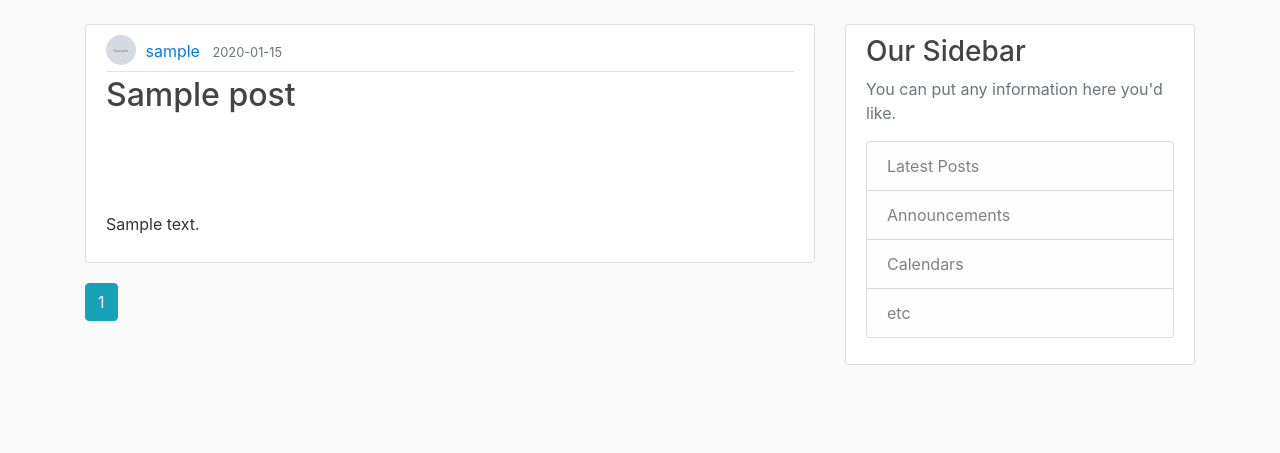
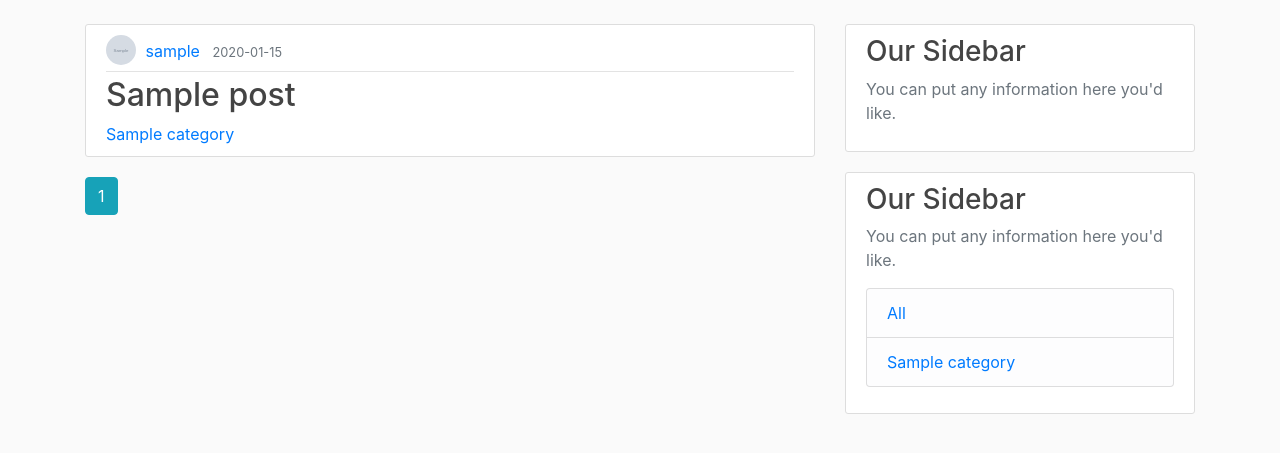
Before and after one commit to k-vx/react-gh-pages, a Flask app: page / in a window 1280 px wide. Shown: the part 56-509 px from the top of the page. Run offline with Flask 2, Linux system fonts and the light colour scheme; tables that the repository leaves empty hold one stand-in row (values such as "Sample post"); grey boxes marked "Sample" are stand-in pictures; some libraries are stand-ins or nearby versions.

Commit message:
right nav by category

```diff
--- a/flaskblog/main/routes.py
+++ b/flaskblog/main/routes.py
@@ -1,6 +1,6 @@
 from flask import Blueprint, render_template, request
 
-from flaskblog.models import Post
+from flaskblog.models import Post, PostCategory
 
 main = Blueprint('main', __name__)
 
@@ -9,7 +9,16 @@
 def home():
     page = request.args.get('page', 1, type=int)
     posts = Post.query.order_by(Post.date_posted.desc()).paginate(page=page, per_page=3)
-    return render_template('main/home.html', posts=posts)
+    post_categories = PostCategory.query.all()
+    return render_template('main/home.html', posts=posts, post_categories=post_categories)
+
+@main.route('/post/<string:category>')
+def posts_by_category(category):
+    page = request.args.get('page', 1, type=int)
+    category = PostCategory.query.filter_by(name=category).first_or_404()
+    posts = Post.query.filter_by(category=category).order_by(Post.date_posted.desc()).paginate(page=page, per_page=3)
+    post_categories = PostCategory.query.all()
+    return render_template('main/home.html', posts=posts, post_categories=post_categories, category=category)
 
 @main.route('/about')
 def about():
--- a/flaskblog/static/main.css
+++ b/flaskblog/static/main.css
@@ -2,6 +2,10 @@
     background: #fafafa;
     color: #333333;
     margin-top: 5rem;
+  }
+
+  a.link-no-dec:hover {
+    text-decoration: none;
   }
 
   h1, h2, h3, h4, h5, h6 {
@@ -34,6 +38,7 @@
 
   .article-title {
     color: #444444;
+    text-align: center;
   }
 
   a.article-title:hover {
--- a/flaskblog/templates/layout.html
+++ b/flaskblog/templates/layout.html
@@ -9,20 +9,6 @@
 
     <!-- custom css -->
     <link rel="stylesheet" type="text/css" href="{{ url_for('static', filename='main.css') }}">
-    <style>
-        .markdown-body {
-            box-sizing: border-box;
-            min-width: 200px;
-            max-width: 980px;
-            margin: 0 auto;
-            padding: 45px;
-        }
-        @media (max-width: 767px) {
-            .markdown-body {
-                padding: 15px;
-            }
-        }
-    </style>
     <link rel="stylesheet" type="text/css" href="{{ url_for('static', filename='github-markdown-css.css') }}">
     <link rel="stylesheet" type="text/css" href="{{ url_for('static', filename='code-hight-github.css') }}">
     {% if title %}
@@ -74,10 +60,17 @@
                 {% endfor %}
             {% endif %}
         {% endwith %}
-        {% block content %}{% endblock %}
+        {% block content %}
+        {% endblock content %}
         </div>
         <div class="col-md-4">
             <div class="content-section">
+                    <h3>Our Sidebar</h3>
+                    <p class='text-muted'>You can put any information here you'd like.</p>
+            </div>
+            {% block right_nav %}
+            {% endblock right_nav %}
+            <!-- <div class="content-section">
                 <h3>Our Sidebar</h3>
                 <p class='text-muted'>You can put any information here you'd like.
                 <ul class="list-group">
@@ -87,7 +80,7 @@
                     <li class="list-group-item list-group-item-light">etc</li>
                 </ul>
                 </p>
-            </div>
+            </div> -->
         </div>
     </div>
 </main>
--- a/flaskblog/templates/main/home.html
+++ b/flaskblog/templates/main/home.html
@@ -1,5 +1,10 @@
 {% extends 'layout.html' %}
 {% block content %}
+    {% if category %}
+        <div class="content-section">
+            <p class="article-content">{{ category.description }}</p>
+        </div>
+    {% endif %}
     {% for post in posts.items %}
         <article class="media content-section">
             <div class="media-body">
@@ -9,7 +14,8 @@
                     <small class="text-muted">{{ post.date_posted.strftime('%Y-%m-%d') }}</small>
                 </div>
                 <h2><a class="article-title" href="{{ url_for('posts.post', post_id=post.id) }}">{{ post.title }}</a></h2>
-                <p class="markdown-body article-content">{{ post.post_content_render_markdown() | safe }}</p>
+                <!-- <p class="markdown-body article-content">{{ post.post_content_render_markdown() | safe }}</p> -->
+                <a class="link-no-dec" href="{{ url_for('main.posts_by_category', category=post.category.name) }}">{{ post.category.name }}</a>
             </div>
         </article>
     {% endfor %}
@@ -26,3 +32,21 @@
         {% endif %}
     {% endfor %}
 {% endblock content %}
+
+{% block right_nav %}
+<div class="content-section">
+    <h3>Our Sidebar</h3>
+    <p class='text-muted'>You can put any information here you'd like.
+    <ul class="list-group">
+        <li class="list-group-item list-group-item-light">
+            <a class="link-no-dec" href="{{ url_for('main.home') }}">All</a>
+        </li>
+        {% for category in post_categories %}
+            <li class="list-group-item list-group-item-light">
+                <a class="link-no-dec" href="{{ url_for('main.posts_by_category', category=category.name) }}">{{ category.name | capitalize }}</a>
+            </li>
+        {% endfor %}
+    </ul>
+    </p>
+</div>
+{% endblock right_nav %}
--- a/flaskblog/templates/posts/post.html
+++ b/flaskblog/templates/posts/post.html
@@ -12,8 +12,8 @@
                     <button type="button" class="btn btn-danger btn-sm m-1" data-toggle="modal" data-target="#deleteModal">Delete</button>
                 </div>
             {% endif %}
+            <h1 class="article-title">{{ post.title }}</h1>
         </div>
-        <h1 class="article-title">{{ post.title }}</h1>
         <p class="markdown-body article-content">{{ post.post_content_render_markdown() | safe }}</p>
     </div>
 </article>
```
